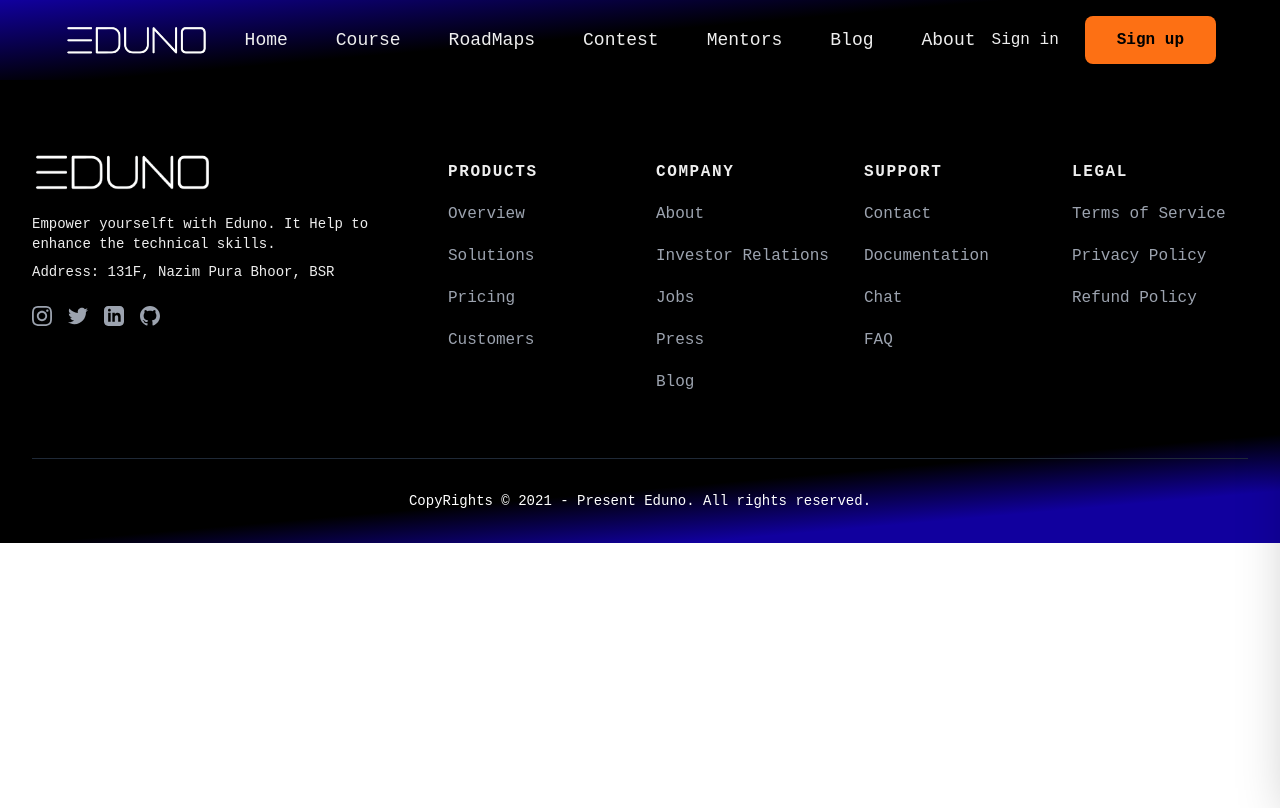
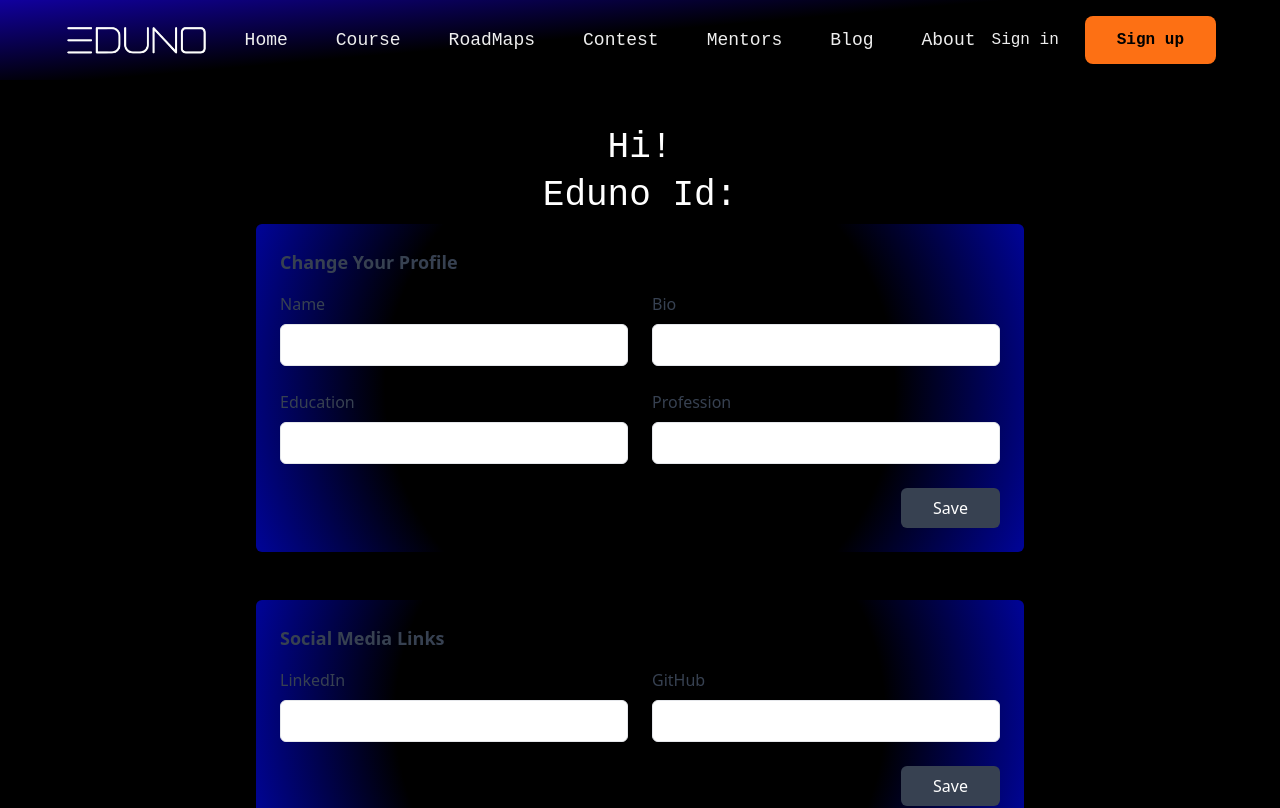
Before and after one commit to officialeduno/Eduno, a Next.js app: page /dashboard/profile in a window 1280 px wide. Shown: the top 808 px of the page. Built offline with nearby package versions, Linux system fonts and the light colour scheme.

Commit message:
Profile Section Added

```diff
--- a/components/navbar.js
+++ b/components/navbar.js
@@ -71,7 +71,7 @@ const Navbar = (props) => {
                                     <li className='cursor-pointer my-2 mb-4 mx-4 mr-10' onClick={props.logout}>Sign Out</li>
                                 </ul>
                             </div>}
-                            {props.user.value && <div onMouseOver={() => { setDropdown(true) }} onMouseLeave={() => { setDropdown(false) }} className="-ml-8 hidden flex-col gap-2.5 sm:flex-row sm:justify-center lg:flex lg:justify-start"><button className="inline-block rounded-lg px-8 py-3 text-center text-sm font-semibold text-white outline-none  transition duration-100 hover:text-white focus-visible:ring active:bg-[#a2cc4c] md:text-base hi-button">Hi! {props.userName.value}</button></div>}
+                            {props.user.value && <div onMouseOver={() => { setDropdown(true) }} onMouseLeave={() => { setDropdown(false) }} className="-ml-8 hidden flex-col gap-2.5 sm:flex-row sm:justify-center lg:flex lg:justify-start"><button className="text-font inline-block rounded-lg px-8 py-3 text-center text-sm font-semibold text-white outline-none  transition duration-100 hover:text-white focus-visible:ring active:bg-[#a2cc4c] md:text-base hi-button">Hi! {props.userName.value}</button></div>}
 
                         </a>}
 
--- a/pages/dashboard/profile.js
+++ b/pages/dashboard/profile.js
@@ -6,10 +6,64 @@ const Dashboard = (props) => {
     return (
         <>
             <Head>
-                <title>Profile: {props.userName.value} | Eduno (Empower yourself with Eduno)</title>
+                <title>Hi {props.userName.value} | Eduno (Empower yourself with Eduno)</title>
             </Head>
-            <div>
+            <div className='bg-black py-12 px-4 md:px-0 flex flex-col justify-center items-center'>
+                <h1 className='text-white text-font text-2xl md:text-4xl pb-2'>Hi! {props.userName.value}</h1>
+                <h1 className='text-white text-font text-2xl md:text-4xl pb-2'>Eduno Id: {localStorage.getItem('edunoId')}</h1>
+                <section class="profile-card-bg md:w-[60vw] p-6 mx-auto rounded-md shadow-md">
+                    <h2 class="text-lg font-semibold text-gray-700 capitalize dark:text-white">Change Your Profile</h2>
 
+                    <form>
+                        <div class="grid grid-cols-1 gap-6 mt-4 sm:grid-cols-2">
+                            <div>
+                                <label class="text-gray-700 dark:text-gray-200" for="username">Name</label>
+                                <input id="username" type="text" class="block w-full px-4 py-2 mt-2 text-gray-700 bg-white border border-gray-200 rounded-md dark:bg-gray-800 dark:text-gray-300 dark:border-gray-600 focus:border-blue-400 focus:ring-blue-300 focus:ring-opacity-40 dark:focus:border-blue-300 focus:outline-none focus:ring"/>
+                            </div>
+
+                            <div>
+                                <label class="text-gray-700 dark:text-gray-200" for="emailAddress">Bio</label>
+                                <input id="emailAddress" type="email" class="block w-full px-4 py-2 mt-2 text-gray-700 bg-white border border-gray-200 rounded-md dark:bg-gray-800 dark:text-gray-300 dark:border-gray-600 focus:border-blue-400 focus:ring-blue-300 focus:ring-opacity-40 dark:focus:border-blue-300 focus:outline-none focus:ring"/>
+                            </div>
+
+                            <div>
+                                <label class="text-gray-700 dark:text-gray-200" for="password">Education</label>
+                                <input id="password" type="password" class="block w-full px-4 py-2 mt-2 text-gray-700 bg-white border border-gray-200 rounded-md dark:bg-gray-800 dark:text-gray-300 dark:border-gray-600 focus:border-blue-400 focus:ring-blue-300 focus:ring-opacity-40 dark:focus:border-blue-300 focus:outline-none focus:ring"/>
+                            </div>
+
+                            <div>
+                                <label class="text-gray-700 dark:text-gray-200" for="passwordConfirmation">Profession</label>
+                                <input id="passwordConfirmation" type="password" class="block w-full px-4 py-2 mt-2 text-gray-700 bg-white border border-gray-200 rounded-md dark:bg-gray-800 dark:text-gray-300 dark:border-gray-600 focus:border-blue-400 focus:ring-blue-300 focus:ring-opacity-40 dark:focus:border-blue-300 focus:outline-none focus:ring"/>
+                            </div>
+                        </div>
+
+                        <div class="flex justify-end mt-6">
+                            <button class="px-8 py-2.5 leading-5 text-white transition-colors duration-300 transform bg-gray-700 rounded-md hover:bg-gray-600 focus:outline-none focus:bg-gray-600">Save</button>
+                        </div>
+                    </form>
+                </section>
+
+                <section class="profile-card-bg md:w-[60vw] p-6 mx-auto rounded-md shadow-md mt-12">
+                    <h2 class="text-lg font-semibold text-gray-700 capitalize dark:text-white">Social Media Links</h2>
+
+                    <form>
+                        <div class="grid grid-cols-1 gap-6 mt-4 sm:grid-cols-2">
+                            <div>
+                                <label class="text-gray-700 dark:text-gray-200" for="username">LinkedIn</label>
+                                <input id="username" type="text" class="block w-full px-4 py-2 mt-2 text-gray-700 bg-white border border-gray-200 rounded-md dark:bg-gray-800 dark:text-gray-300 dark:border-gray-600 focus:border-blue-400 focus:ring-blue-300 focus:ring-opacity-40 dark:focus:border-blue-300 focus:outline-none focus:ring"/>
+                            </div>
+
+                            <div>
+                                <label class="text-gray-700 dark:text-gray-200" for="emailAddress">GitHub</label>
+                                <input id="emailAddress" type="email" class="block w-full px-4 py-2 mt-2 text-gray-700 bg-white border border-gray-200 rounded-md dark:bg-gray-800 dark:text-gray-300 dark:border-gray-600 focus:border-blue-400 focus:ring-blue-300 focus:ring-opacity-40 dark:focus:border-blue-300 focus:outline-none focus:ring"/>
+                            </div>
+                        </div>
+
+                        <div class="flex justify-end mt-6">
+                            <button class="px-8 py-2.5 leading-5 text-white transition-colors duration-300 transform bg-gray-700 rounded-md hover:bg-gray-600 focus:outline-none focus:bg-gray-600">Save</button>
+                        </div>
+                    </form>
+                </section>
             </div>
         </>
     )
--- a/styles/globals.css
+++ b/styles/globals.css
@@ -102,3 +102,8 @@ background: linear-gradient(167deg, rgba(17,0,158,1) 0%, rgba(253,112,20,1) 100%
 background: linear-gradient(106deg, rgba(253,112,20,1) 0%, rgba(17,0,158,1) 100%);
     color: black;
 }
+
+.profile-card-bg{
+    background: rgb(0,0,0);
+background: radial-gradient(circle, rgba(0,0,0,1) 61%, rgba(0,4,152,1) 100%);
+}
```
